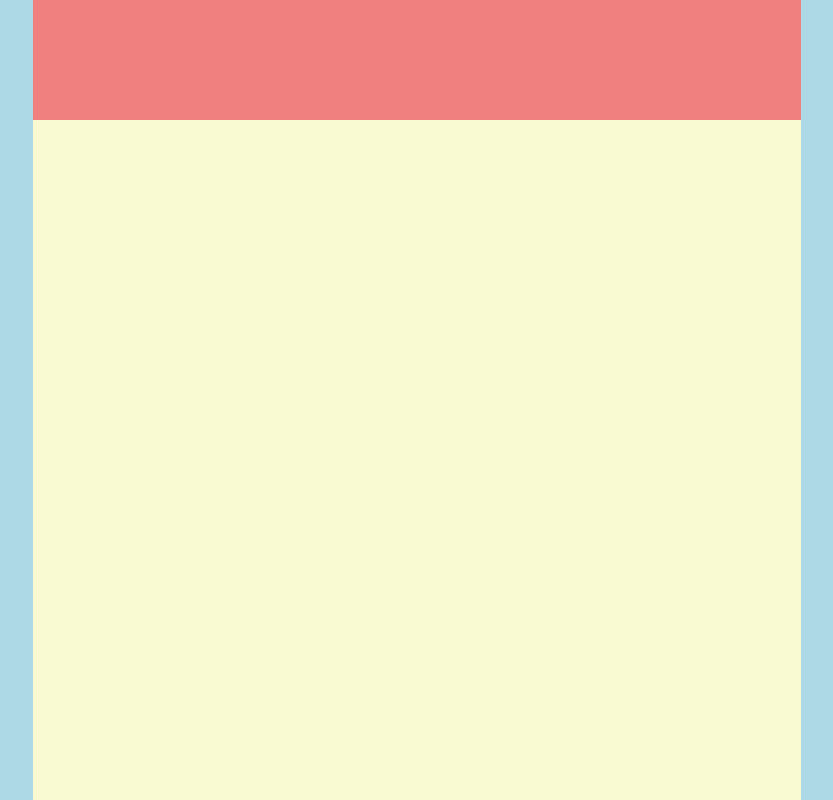
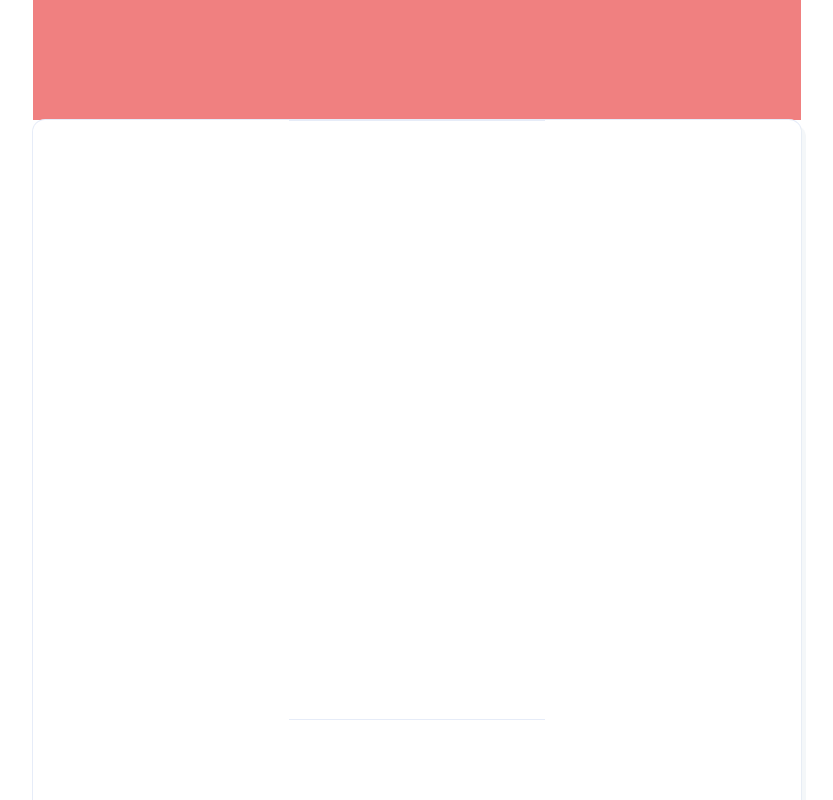
Before and after one commit to parasVohra/portfolio, a website: page index.html in a window 1280 px wide. Shown: the part 680-1480 px from the top of the page, without its empty margins (223-1056 px from the left). Drawn offline with Linux system fonts and the light colour scheme.

Commit message:
change of jan 23 , index and style updated

```diff
--- a/index.html
+++ b/index.html
@@ -34,6 +34,14 @@
 
         <div class="aboutContainer">
 
+            <div class="designer">
+
+            </div>
+
+            <div class="frontEnd"></div>
+
+            <div class="backEnd"></div>
+
         </div>
 
         <div class="projectsContainer">
--- a/styles/style.css
+++ b/styles/style.css
@@ -75,7 +75,6 @@ body {
   margin: 0;
   -webkit-box-sizing: border-box;
   box-sizing: border-box;
-  background-color: lightblue;
 }
 
 .rootContainer {
@@ -110,8 +109,30 @@ body {
 
 .aboutContainer {
   height: 100vh;
-  background-color: lightgoldenrodyellow;
+  background-color: white;
+
+  display: grid;
+  grid-template-columns: 1fr 1fr 1fr;
+  grid-template-rows: 600px;
+  border-radius: 12px;
+  box-shadow:  5px 5px 0 rgba(233,240,243,0.5), 0 0 0 1px #E6ECF8
+
 }
+
+.designer{
+
+}
+
+.frontEnd{
+  border-top: solid #E6ECF8 1px;
+  border-bottom:solid #E6ECF8 1px ;
+
+}
+.backEnd{
+
+}
+
+
 
 .projectsContainer {
   height: 100vh;
```
